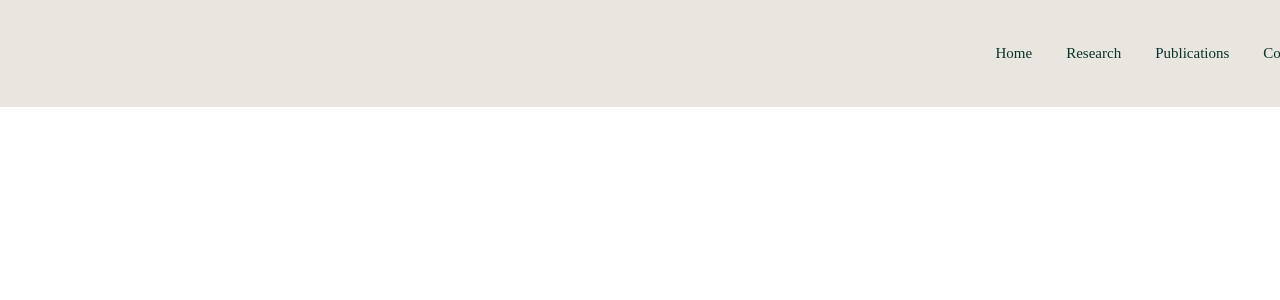
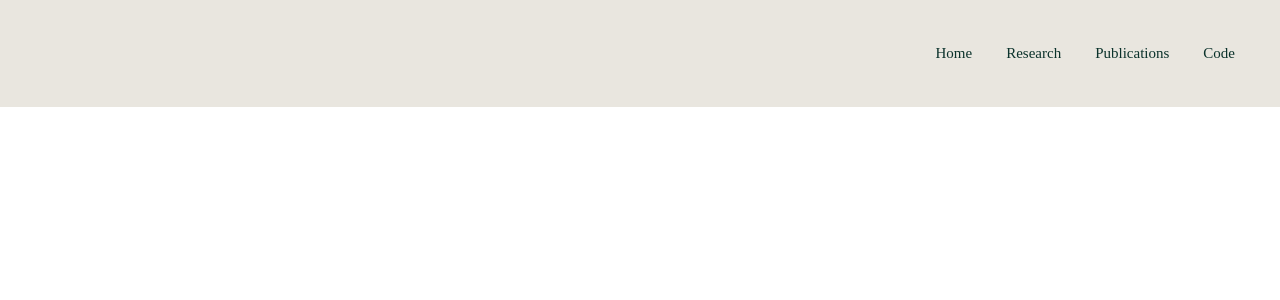
Before and after one commit to mckimb/mckimb.github.io, a Jekyll site: the page built from papers/index.html, in a window 1280 px wide. Shown: the top 300 px of the page. Built offline with Jekyll 4.4.1, drawn with Linux system fonts in a browser that asks for light colours.

Commit message:
Update main.css

```diff
--- a/css/main.css
+++ b/css/main.css
@@ -183,7 +183,7 @@ nav ul li, footer ul li {
     \\ border:2px solid #272822;
     \\ border:2px solid #3f51b5;
     padding: 30px 30px;
-    width: 100%;
+    \\ width: 100%;
     background-color: #e9e6df;
     overflow: hidden;
     \\ border-width:2px 0;
@@ -193,7 +193,7 @@ nav ul li, footer ul li {
     text-align:right;
     top: 0;
     left: 0;
-    \\ right: 0;
+    right: 0;
     \\ margin-left: 150px;
 }
 
```
